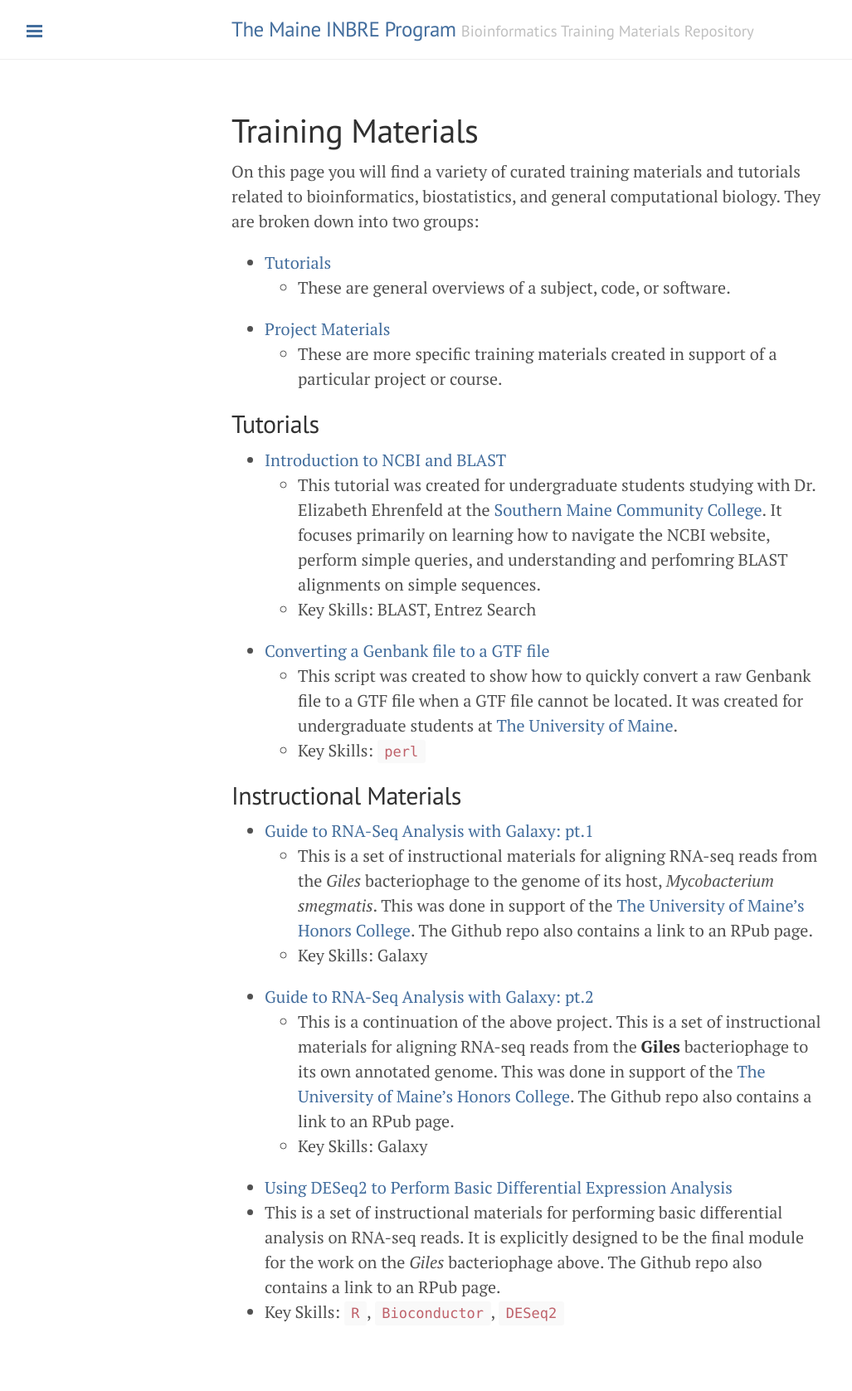
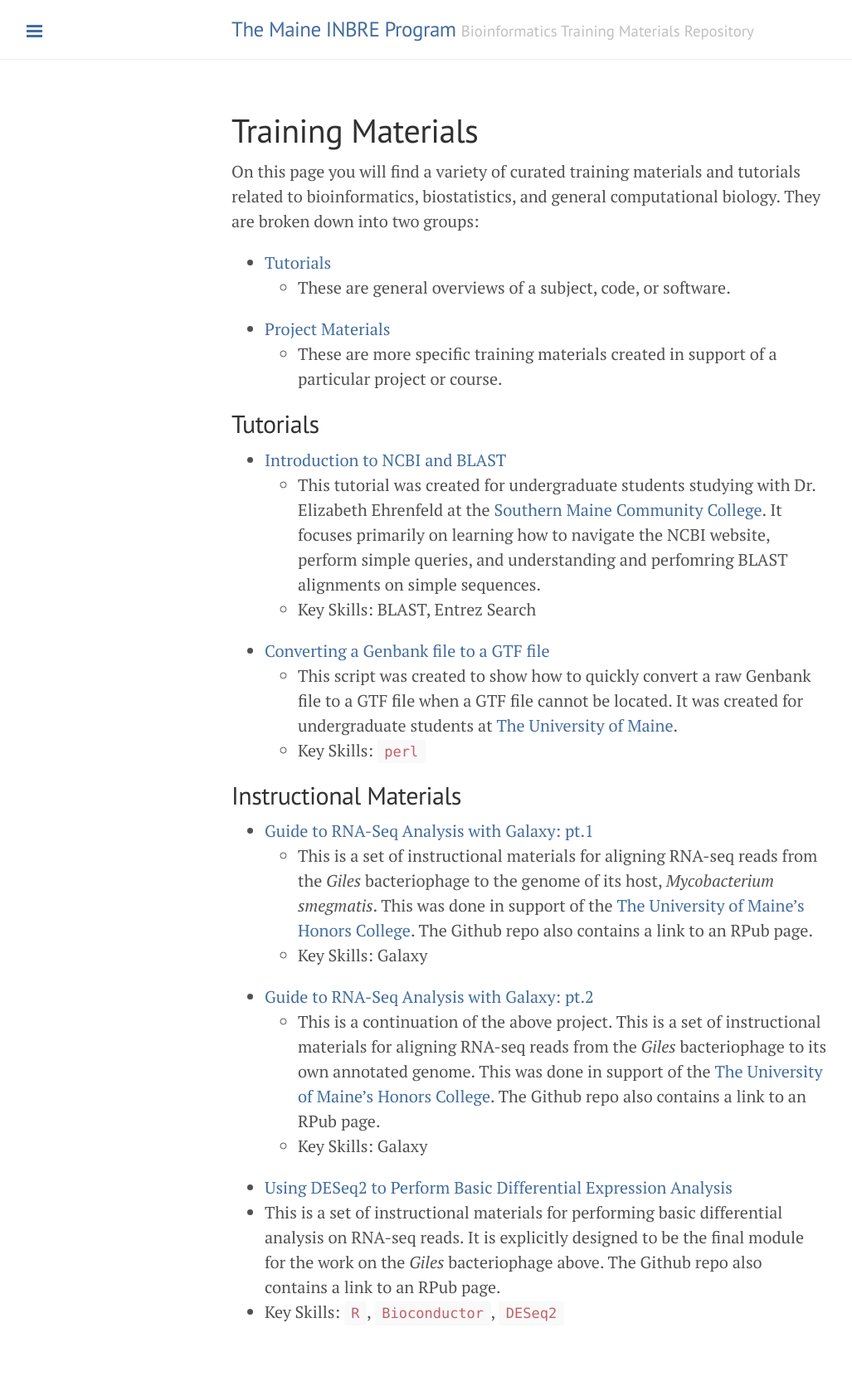
Before and after one commit to MaineINBRE/maineinbre.github.io, a Jekyll site: the page built from tutorials.md, in a window 1280 px wide. Shown: the whole page at 83% size, without its empty margins (1-1028 px from the left). Built offline with Jekyll 4.4.1, drawn with Linux system fonts in a browser that asks for light colours.

Commit message:
Initial Commit

```diff
--- a/tutorials.md
+++ b/tutorials.md
@@ -28,7 +28,7 @@ On this page you will find a variety of curated training materials and tutorials
   * Key Skills: Galaxy
 
 * [Guide to RNA-Seq Analysis with Galaxy: pt.2](https://github.com/MaineINBRE/GilesRNASeqGuide2)
-  * This is a continuation of the above project. This is a set of instructional materials for aligning RNA-seq reads from the **Giles** bacteriophage to its own annotated genome. This was done in support of the [The University of Maine's Honors College](https://honors.umaine.edu). The Github repo also contains a link to an RPub page.
+  * This is a continuation of the above project. This is a set of instructional materials for aligning RNA-seq reads from the *Giles* bacteriophage to its own annotated genome. This was done in support of the [The University of Maine's Honors College](https://honors.umaine.edu). The Github repo also contains a link to an RPub page.
   * Key Skills: Galaxy
 
  * [Using DESeq2 to Perform Basic Differential Expression Analysis](https://github.com/MaineINBRE/GilesDESEQ2Guide)
```
